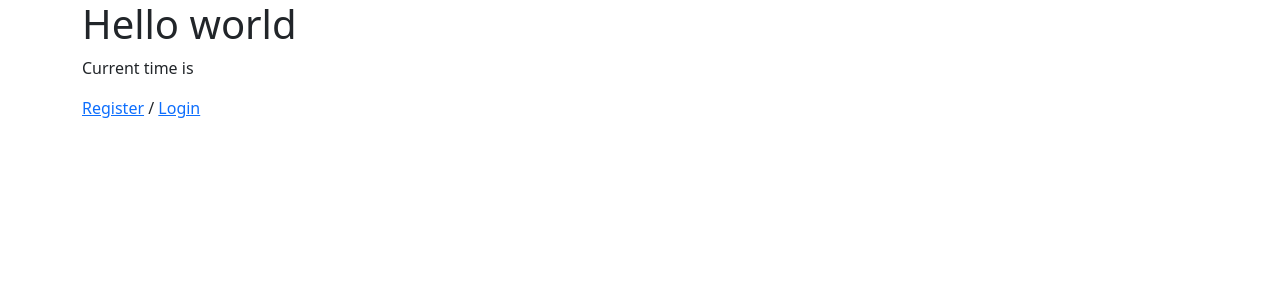
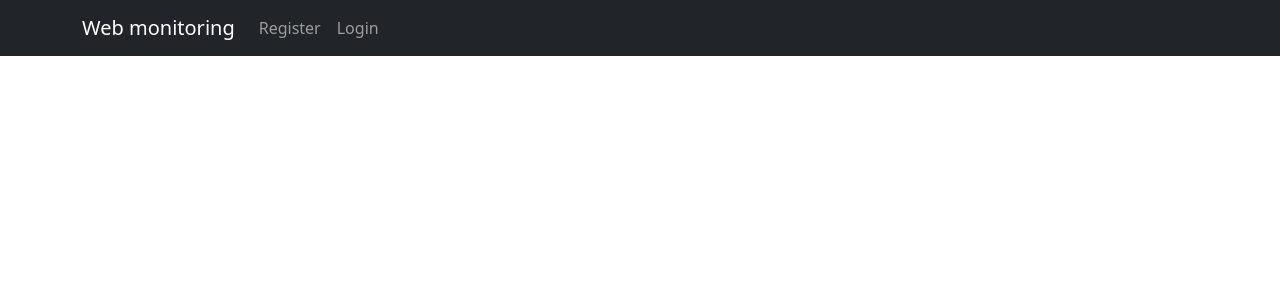
Before and after one commit to Juan-Camilo-Suarez/Django-Training, a Django app: page / in a window 1280 px wide. Shown: the top 300 px of the page. Run offline with Django 3.2, Linux system fonts and the light colour scheme; some libraries are stand-ins or nearby versions.

Commit message:
bootstrap menu

```diff
--- a/testdjango/web/templates/web/base.html
+++ b/testdjango/web/templates/web/base.html
@@ -7,26 +7,45 @@
     <link rel="stylesheet" href="{% static 'web/bootstrap.min.css' %}">
 </head>
 <body>
+<nav class="navbar navbar-expand-lg navbar-dark bg-dark">
     <div class="container">
-    <div>
-        <h1>Hello world</h1>
-        <p>Current time is {{ current_time }}</p>
+
+        <a class="navbar-brand" href="{% url 'main' %}">
+            Web monitoring
+        </a>
+        <button class="navbar-toggler" type="button" data-bs-toggle="collapse" data-bs-target="#navbarSupportedContent"
+                aria-controls="navbarSupportedContent" aria-expanded="false" aria-label="Toggle navigation">
+            <span class="navbar-toggler-icon"></span>
+        </button>
+        <div class="collapse navbar-collapse" id="navbarSupportedContent">
+            <ul class="navbar-nav me-auto mb-2 mb-lg-0">
                 {% if user.is_authenticated %}
-            <a href="{% url 'sites' %}">sites</a>
-            <a href="{% url 'site-add' %}">add site</a>
-            <a href="{% url 'logout' %}">logout</a>
+                    <li class="nav-item">
+                        <a class="nav-link" href="{% url 'sites' %}">Сайты</a>
+                    </li>
+                    <li class="nav-item">
+                        <a class="nav-link" href="{% url 'site-add' %}">Добавить сайт</a>
+                    </li>
+                    <li class="nav-item">
+                        <a class="nav-link" href="{% url 'logout' %}">Выход</a>
+                    </li>
                 {% else %}
-            <p>
-                <a href="{% url 'register' %}">Register</a> /
-                <a href="{% url 'login' %}">Login</a>
-            </p>
+                    <li class="nav-item">
+                        <a class="nav-link" href="{% url 'register' %}">Register</a>
+                    </li>
+                    <li class="nav-item">
+                        <a class="nav-link" href="{% url 'login' %}">Login</a>
+                    </li>
                 {% endif %}
+            </ul>
         </div>
+    </div>
+</nav>
+    <div class="container">
         <div>
             {% block content %}
             {% endblock %}
         </div>
     </div>
-
 </body>
 </html>
```
Lines whose indentation alone changed are shown as unchanged.
